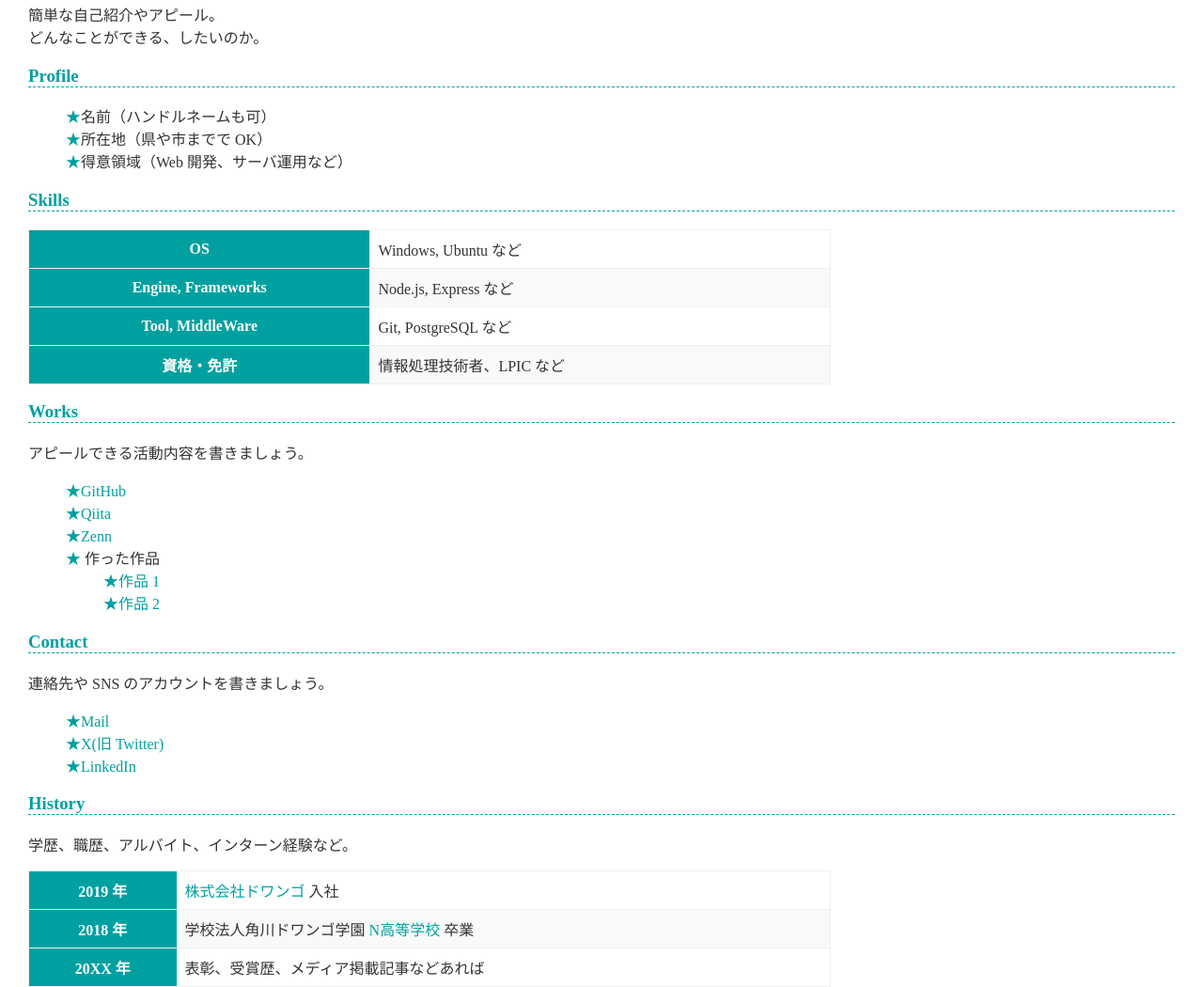
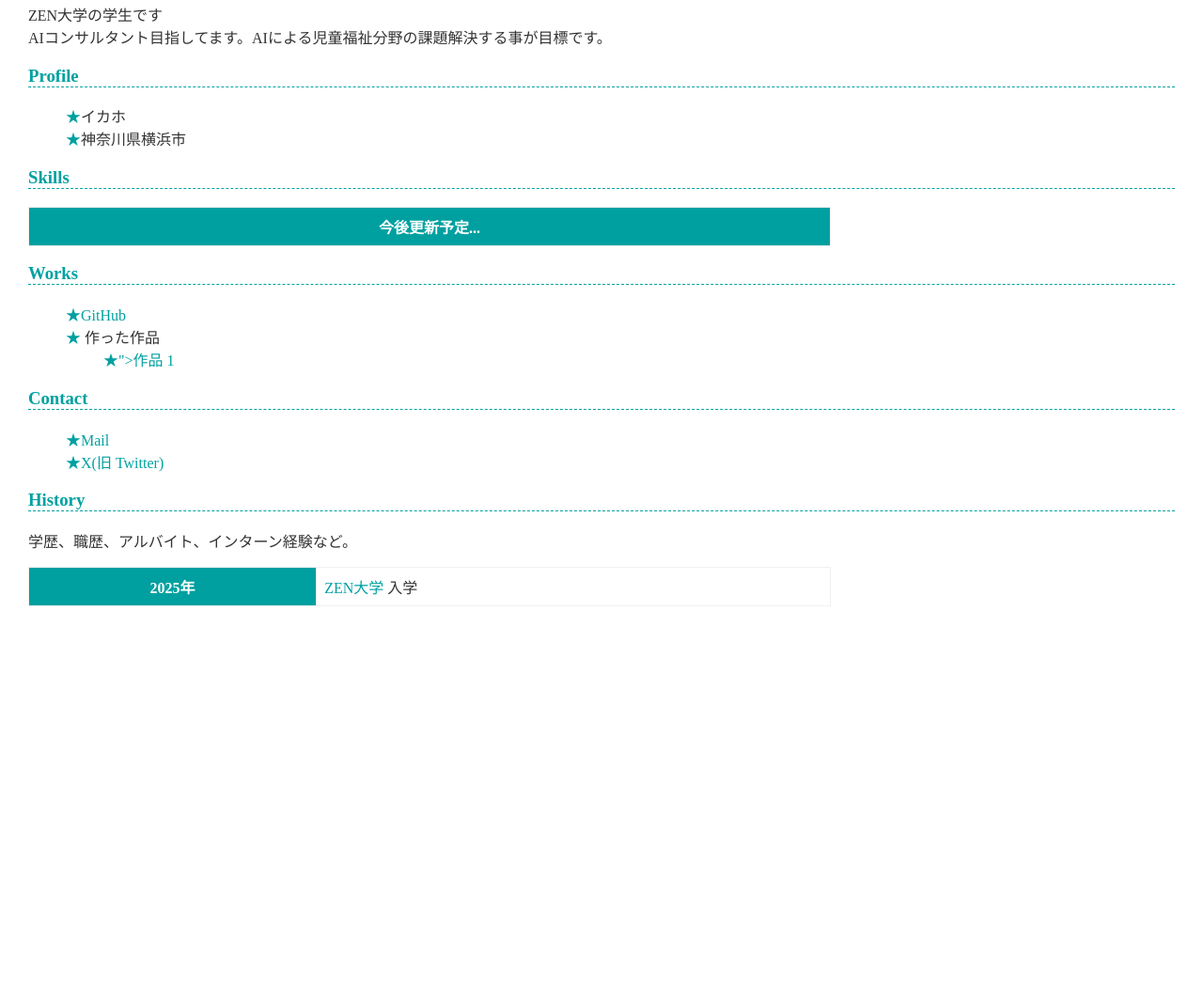
Before and after one commit to Ikaho11/Ikaho11.github.io, a plain HTML site: page index.html in a window 1280 px wide. Shown: the part 168-1218 px from the top of the page at 94% size. After the commit the page ends 813 px from the top, so only its background shows below. Drawn offline with Linux system fonts and the light colour scheme.

Commit message:
自己紹介記入

```diff
--- a/index.html
+++ b/index.html
@@ -11,74 +11,46 @@
 
     <h2>About</h2>
     <p>
-      簡単な自己紹介やアピール。<br>
-      どんなことができる、したいのか。
+      ZEN大学の学生です<br>
+      AIコンサルタント目指してます。AIによる児童福祉分野の課題解決する事が目標です。
     </p>
 
     <h3>Profile</h3>
     <ul>
-      <li>名前（ハンドルネームも可）</li>
-      <li>所在地（県や市までで OK）</li>
-      <li>得意領域（Web 開発、サーバ運用など）</li>
+      <li>イカホ</li>
+      <li>神奈川県横浜市</li>
     </ul>
 
     <h3>Skills</h3>
     <table>
       <tr>
-        <th>OS</th>
-        <td>Windows, Ubuntu など</td>
-      </tr>
-      <tr>
-        <th>Engine, Frameworks</th>
-        <td>Node.js, Express など</td>
-      </tr>
-      <tr>
-        <th>Tool, MiddleWare</th>
-        <td>Git, PostgreSQL など</td>
-      </tr>
-      <tr>
-        <th>資格・免許</th>
-        <td>情報処理技術者、LPIC など</td>
+        <th>今後更新予定...</th>
       </tr>
     </table>
 
     <h3>Works</h3>
-    <p>アピールできる活動内容を書きましょう。</p>
     <ul>
-      <li><a href="https://github.com/">GitHub</a></li>
-      <li><a href="https://qiita.com/">Qiita</a></li>
-      <li><a href="https://zenn.dev/">Zenn</a></li>
+      <li><a href="https://github.com/Ikaho11">GitHub</a></li>
       <li>
         作った作品
         <ul>
-          <li><a href="https://example.com/">作品 1</a></li>
-          <li><a href="https://example.com/">作品 2</a></li>
+          <li><a href="<iframe src="https://openprocessing.org/sketch/2806326/embed/" width="400" height="400"></iframe>">作品 1</a></li>
         </ul>
       </li>
     </ul>
 
     <h3>Contact</h3>
-    <p>連絡先や SNS のアカウントを書きましょう。</p>
     <ul>
-      <li><a href="mailto:name@example.com">Mail</a></li>
-      <li><a href="https://twitter.com/n_yobikou">X(旧 Twitter)</a></li>
-      <li><a href="https://www.linkedin.com/">LinkedIn</a></li>
+      <li><a href="zendayong79@gmail.com">Mail</a></li>
+      <li><a href="https://twitter.com/Ikaho_11">X(旧 Twitter)</a></li>
     </ul>
 
     <h3>History</h3>
     <p>学歴、職歴、アルバイト、インターン経験など。</p>
     <table>
       <tr>
-        <th>2019 年</th>
-        <td><a href="https://dwango.co.jp/">株式会社ドワンゴ</a> 入社</td>
-      </tr>
-      <tr>
-        <th>2018 年</th>
-        <td>学校法人角川ドワンゴ学園 <a href="https://nnn.ed.jp/">N高等学校</a> 卒業</td>
-      </tr>
-      <tr>
-        <th>20XX 年</th>
-        <td>表彰、受賞歴、メディア掲載記事などあれば</td>
+        <th>2025年</th>
+        <td><a href="https://zen.ac.jp/">ZEN大学</a> 入学</td>
       </tr>
     </table>
   </body>
```
